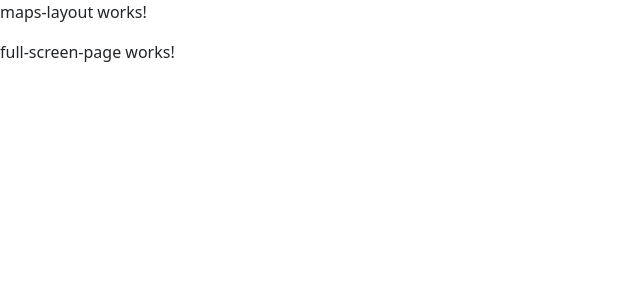
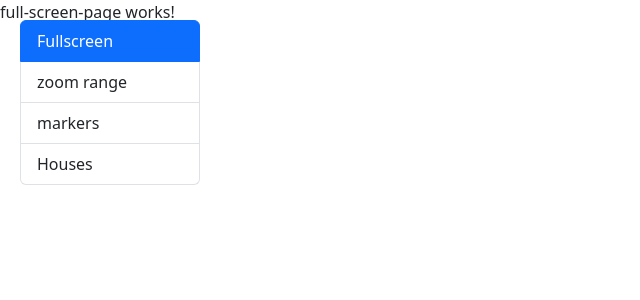
Before and after one commit to IPRIESPM/mapsApp, an Angular app: page /maps/fullscreen in a window 1280 px wide. Shown: the top 300 px of the page, without its empty margins (0-640 px from the left). Built offline with nearby package versions, Linux system fonts and the light colour scheme.

Commit message:
feat: :sparkles: add a side-menu

```diff
--- a/src/app/maps/components/side-menu/side-menu.component.css
+++ b/src/app/maps/components/side-menu/side-menu.component.css
@@ -0,0 +1,3 @@
+li{
+  transition: all 0.3s;
+}
--- a/src/app/maps/components/side-menu/side-menu.component.html
+++ b/src/app/maps/components/side-menu/side-menu.component.html
@@ -1 +1,5 @@
-<p>side-menu works!</p>
+<ul class="list-group">
+  <li class="list-group-item" *ngFor="let menu of menuItems" [routerLink]="[menu.route]" routerLinkActive="active">
+    {{menu.name}}
+  </li>
+</ul>
--- a/src/app/maps/components/side-menu/side-menu.component.ts
+++ b/src/app/maps/components/side-menu/side-menu.component.ts
@@ -1,8 +1,20 @@
 import { Component } from '@angular/core';
+
+interface MenuItem {
+  route: string;
+  name: string;
+}
 
 @Component({
   selector: 'maps-side-menu',
   templateUrl: './side-menu.component.html',
   styleUrl: './side-menu.component.css',
 })
-export class SideMenuComponent {}
+export class SideMenuComponent {
+  menuItems: MenuItem[] = [
+    { route: '/maps/fullscreen', name: 'Fullscreen' },
+    { route: '/maps/zoom-range', name: 'zoom range' },
+    { route: '/maps/markers', name: 'markers' },
+    { route: '/maps/properties', name: 'Houses' },
+  ];
+}
--- a/src/app/maps/layout/maps-layout/maps-layout.component.css
+++ b/src/app/maps/layout/maps-layout/maps-layout.component.css
@@ -0,0 +1,7 @@
+maps-side-menu{
+position: fixed;
+top: 20px;
+left: 20px;
+width: 180px;
+z-index: 999;
+}
--- a/src/app/maps/layout/maps-layout/maps-layout.component.html
+++ b/src/app/maps/layout/maps-layout/maps-layout.component.html
@@ -1,2 +1,2 @@
-<p>maps-layout works!</p>
+<maps-side-menu />
 <router-outlet />
```
